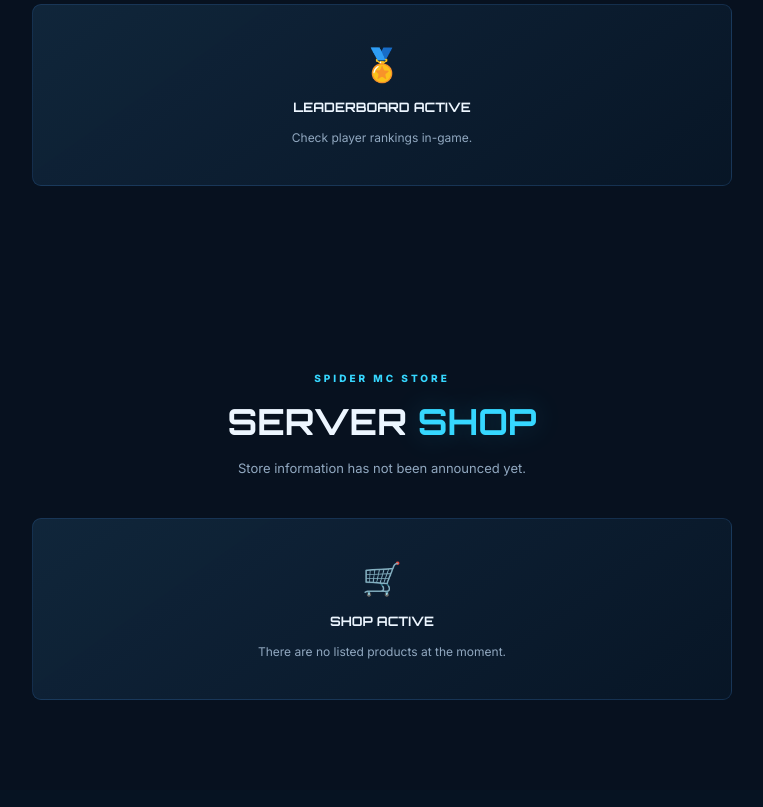
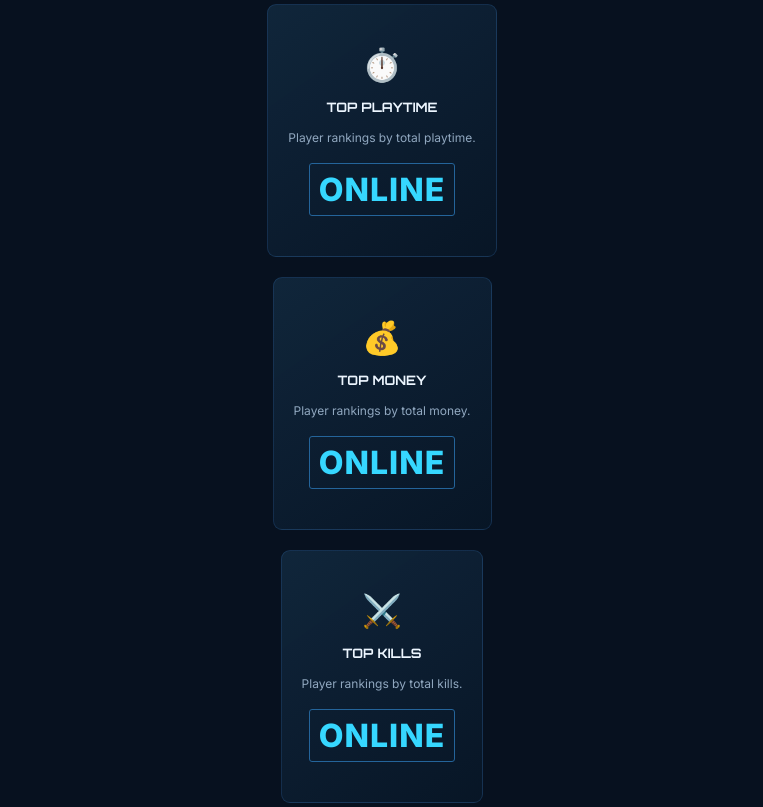
Before and after one commit to nahimhosan262-creator/spider-mc-website, a plain HTML site: page index.html in a window 1280 px wide. Shown: the part 2354-3161 px from the top of the page, without its empty margins (258-1021 px from the left). Drawn offline with Linux system fonts and the light colour scheme; no server answers.

Commit message:
Add three vertical leaderboards

```diff
--- a/index.html
+++ b/index.html
@@ -91,8 +91,34 @@
 
 
 <section class="section extra-section">
-  <div class="section-heading"><span class="kicker">COMMUNITY COMPETITION</span><h2>TOP <span>PLAYERS</span></h2><p>Compete with other players and climb the leaderboard.</p></div>
-  <div class="empty-state"><span>🏅</span><h3>LEADERBOARD ACTIVE</h3><p>Check player rankings in-game.</p></div>
+  <div class="section-heading">
+    <span class="kicker">COMMUNITY COMPETITION</span>
+    <h2>TOP <span>PLAYERS</span></h2>
+    <p>Compete with other players and climb the leaderboard.</p>
+  </div>
+
+  <div style="display:grid;grid-template-columns:1fr;gap:20px;max-width:850px;margin:auto;">
+    <article class="empty-state">
+      <span>⏱️</span>
+      <h3>TOP PLAYTIME</h3>
+      <p>Player rankings by total playtime.</p>
+      <span class="coming">ONLINE</span>
+    </article>
+
+    <article class="empty-state">
+      <span>💰</span>
+      <h3>TOP MONEY</h3>
+      <p>Player rankings by total money.</p>
+      <span class="coming">ONLINE</span>
+    </article>
+
+    <article class="empty-state">
+      <span>⚔️</span>
+      <h3>TOP KILLS</h3>
+      <p>Player rankings by total kills.</p>
+      <span class="coming">ONLINE</span>
+    </article>
+  </div>
 </section>
 
 <section class="section shop-section">
```
